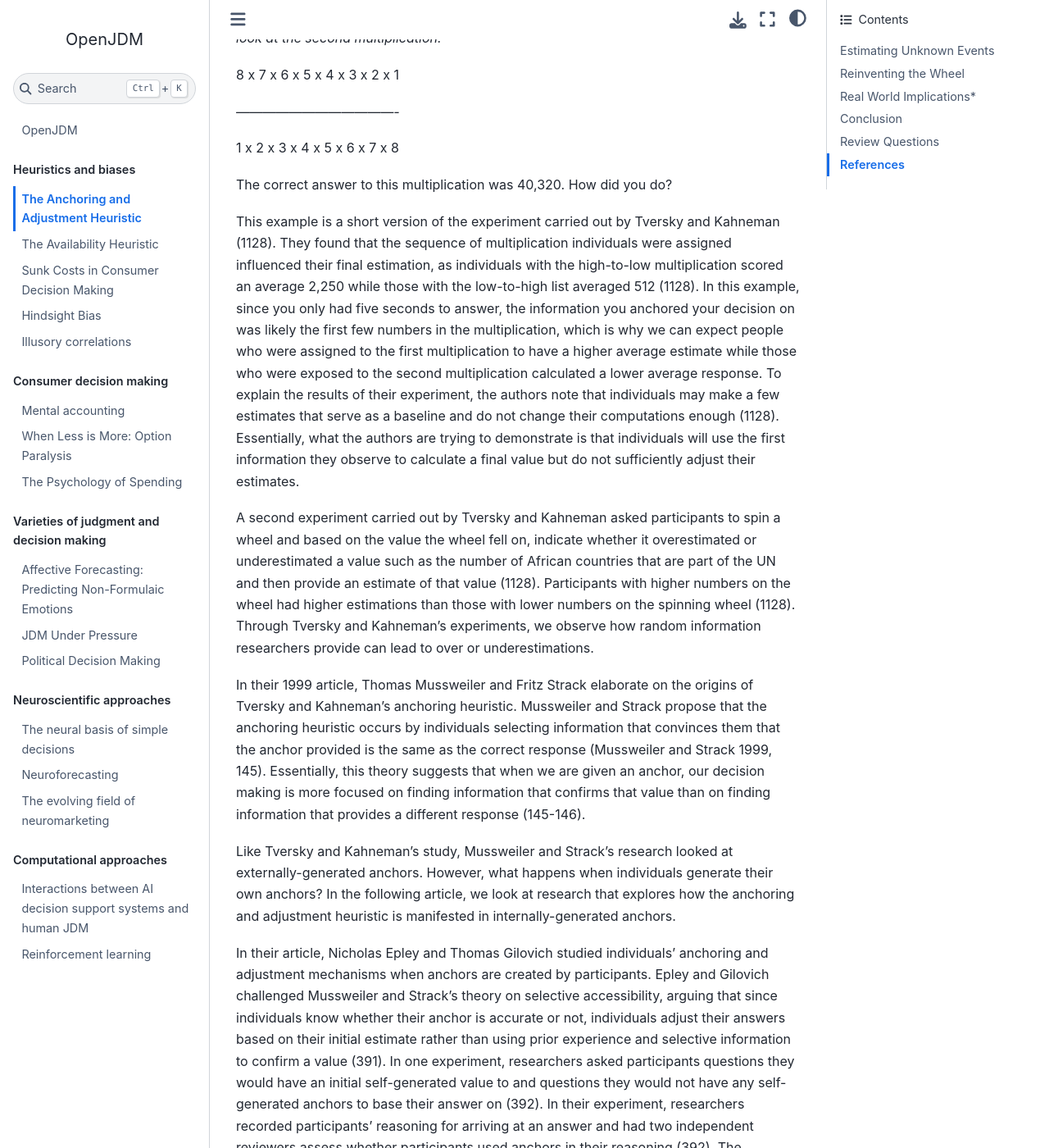
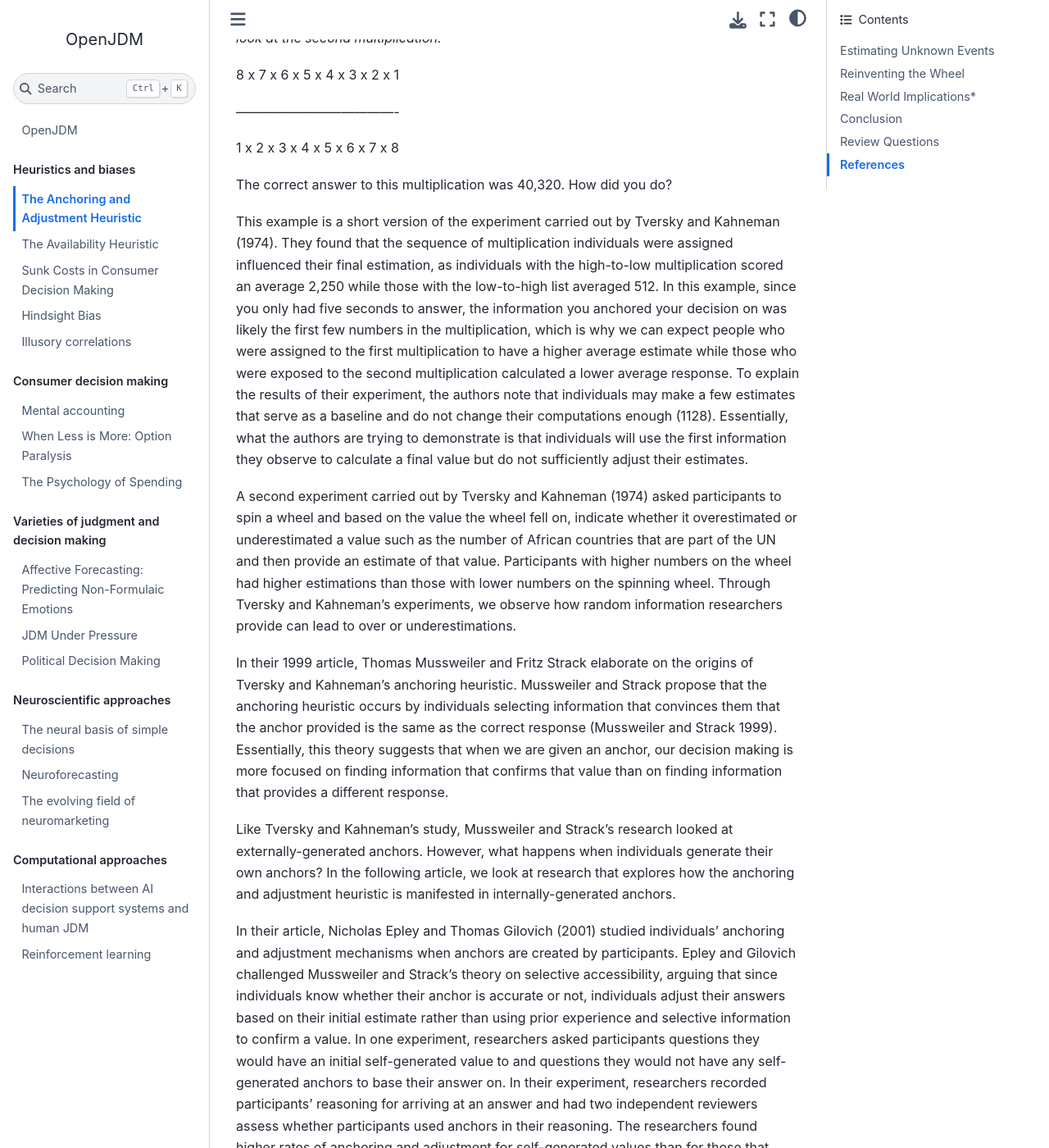
Before and after one commit to openjdm/openjdm.github.io, a Jupyter Book: the page built from book/anchoring_and_adjustment.md, in a window 1280 px wide and 1400 px high, scrolled down 678 px. Shown: the whole window at 82% size. Built offline with Jupyter Book 1.0.4 settings and Sphinx 7.4.7 and the Sphinx Book theme 1.1.4, drawn with Linux system fonts in a browser that asks for light colours; some of the changed text lies outside the part shown.

Commit message:
fix refs

```diff
--- a/book/anchoring_and_adjustment.md
+++ b/book/anchoring_and_adjustment.md
@@ -8,8 +8,7 @@
 compare values? What about the information you were previously exposed
 to? In this chapter, we will discuss the anchoring and adjustment
 heuristic, by which individuals’ estimations are based on an initial
-value they do not sufficiently account for (Tversky and Kahneman 1973,
-1128). We will summarize a few articles that discuss this heuristic and
+value they do not sufficiently account for (Tversky and Kahneman 1974). We will summarize a few articles that discuss this heuristic and
 explain how this bias can be found in the medical field.
 
 ## Estimating Unknown Events
@@ -17,7 +16,7 @@
 Amos Tversky and Daniel Kahneman
 published an article in 1974 in which they presented a series of
 heuristics that we use when making decisions about things we are
-unfamiliar with (Tversky and Kahneman 1973, 1124). One of the heuristics
+unfamiliar with (Tversky and Kahneman 1974). One of the heuristics
 Tversky and Kahneman included was the *anchoring and adjustment
 heuristic*. Before explaining the studies they conducted to test this
 concept, let’s see how you respond to this question!
@@ -46,10 +45,10 @@
 
 
 This example is a short version of the experiment carried out by Tversky
-and Kahneman (1128). They found that the sequence of multiplication
+and Kahneman (1974). They found that the sequence of multiplication
 individuals were assigned influenced their final estimation, as
 individuals with the high-to-low multiplication scored an average 2,250
-while those with the low-to-high list averaged 512 (1128). In this
+while those with the low-to-high list averaged 512. In this
 example, since you only had five seconds to answer, the information you
 anchored your decision on was likely the first few numbers in the
 multiplication, which is why we can expect people who were assigned to
@@ -62,13 +61,13 @@
 information they observe to calculate a final value but do not
 sufficiently adjust their estimates.
 
-A second experiment carried out by Tversky and Kahneman asked
+A second experiment carried out by Tversky and Kahneman (1974) asked
 participants to spin a wheel and based on the value the wheel fell on,
 indicate whether it overestimated or underestimated a value such as the
 number of African countries that are part of the UN and then provide an
-estimate of that value (1128). Participants with higher numbers on the
+estimate of that value. Participants with higher numbers on the
 wheel had higher estimations than those with lower numbers on the
-spinning wheel (1128). Through Tversky and Kahneman’s experiments, we
+spinning wheel. Through Tversky and Kahneman’s experiments, we
 observe how random information researchers provide can lead to over or
 underestimations.
 
@@ -76,11 +75,11 @@
 the origins of Tversky and Kahneman’s anchoring heuristic. Mussweiler
 and Strack propose that the anchoring heuristic occurs by individuals
 selecting information that convinces them that the anchor provided is
-the same as the correct response (Mussweiler and Strack 1999, 145).
+the same as the correct response (Mussweiler and Strack 1999).
 Essentially, this theory suggests that when we are given an anchor, our
 decision making is more focused on finding information that confirms
 that value than on finding information that provides a different
-response (145-146).
+response.
 
 Like Tversky and Kahneman’s study, Mussweiler and Strack’s research
 looked at externally-generated anchors. However, what happens when
@@ -88,21 +87,21 @@
 look at research that explores how the anchoring and adjustment
 heuristic is manifested in internally-generated anchors.
 
-In their article, Nicholas Epley and Thomas Gilovich studied
+In their article, Nicholas Epley and Thomas Gilovich (2001) studied
 individuals’ anchoring and adjustment mechanisms when anchors are
 created by participants. Epley and Gilovich challenged Mussweiler and
 Strack’s theory on selective accessibility, arguing that since
 individuals know whether their anchor is accurate or not, individuals
 adjust their answers based on their initial estimate rather than using
-prior experience and selective information to confirm a value (391). In
+prior experience and selective information to confirm a value. In
 one experiment, researchers asked participants questions they would have
 an initial self-generated value to and questions they would not have any
-self-generated anchors to base their answer on (392). In their
+self-generated anchors to base their answer on. In their
 experiment, researchers recorded participants’ reasoning for arriving at
 an answer and had two independent reviewers assess whether participants
-used anchors in their reasoning (392). The researchers found higher
+used anchors in their reasoning. The researchers found higher
 rates of anchoring and adjustment for self-generated values than for
-those that were external (392), suggesting that the anchoring and
+those that were external, suggesting that the anchoring and
 adjustment heuristic is present when individuals generate the anchors
 themselves than when they are created by researchers.
 
```
Also changed, not shown: other parts of book/anchoring_and_adjustment.md (+2 -2 lines).
